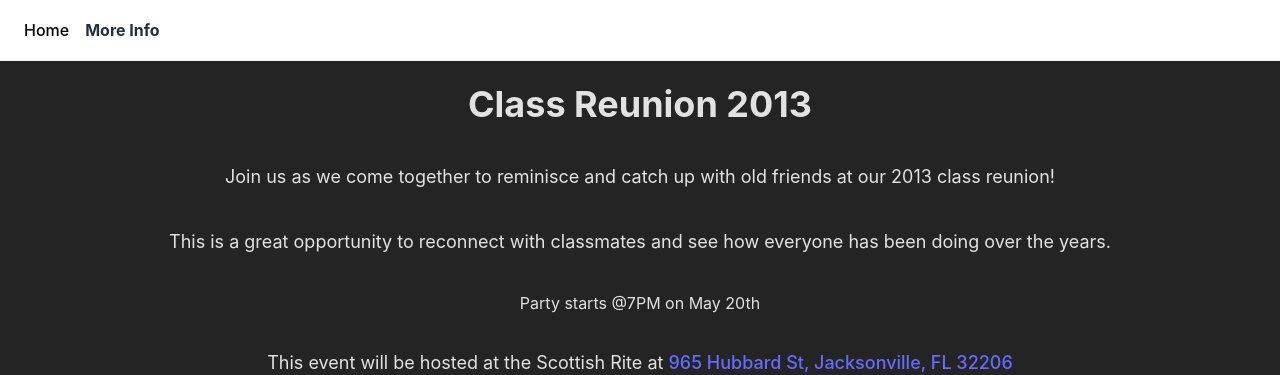
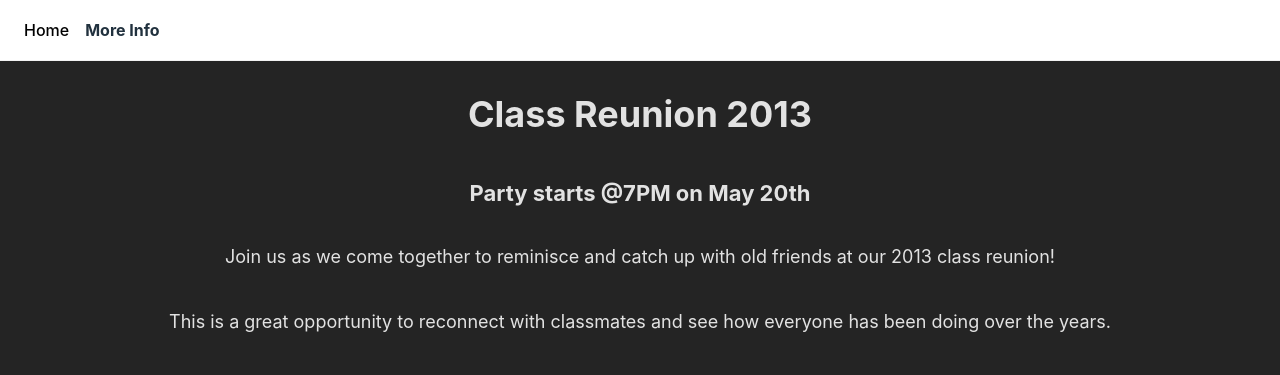
Before and after one commit to codypafford/ClassReunion2013, a Vue app: page /about in a window 1280 px wide. Shown: the top 375 px of the page. Built offline with nearby package versions, Linux system fonts and the light colour scheme.

Commit message:
about update

```diff
--- a/src/components/AboutPage.vue
+++ b/src/components/AboutPage.vue
@@ -1,14 +1,13 @@
 <template>
     <div class="about">
       <h1 class="about__title">Class Reunion 2013</h1>
+      <p class="subheader">Party starts @7PM on May 20th</p>
       <p class="about__text">
         Join us as we come together to reminisce and catch up with old friends at our 2013 class reunion!
       </p>
       <p class="about__text">
         This is a great opportunity to reconnect with classmates and see how everyone has been doing over the years.
       </p>
-
-      <p>Party starts @7PM on May 20th</p>
 
       <p class="about__text">
         This event will be hosted at the Scottish Rite at <a target="_blank" href="https://goo.gl/maps/GW2hbhm7HMJxgyeq9">965 Hubbard St, Jacksonville, FL 32206</a>
@@ -28,6 +27,7 @@
       flex-direction: column;
       align-items: center;
       text-align: center;
+      padding: 10px;
     }
 
     .about__title {
@@ -40,4 +40,10 @@
       font-size: 18px;
       margin-bottom: 20px;
     }
+
+    .subheader {
+      font-size: 22px;
+      font-weight: bold;
+      margin-bottom: 15px;
+    }
   </style>
```
